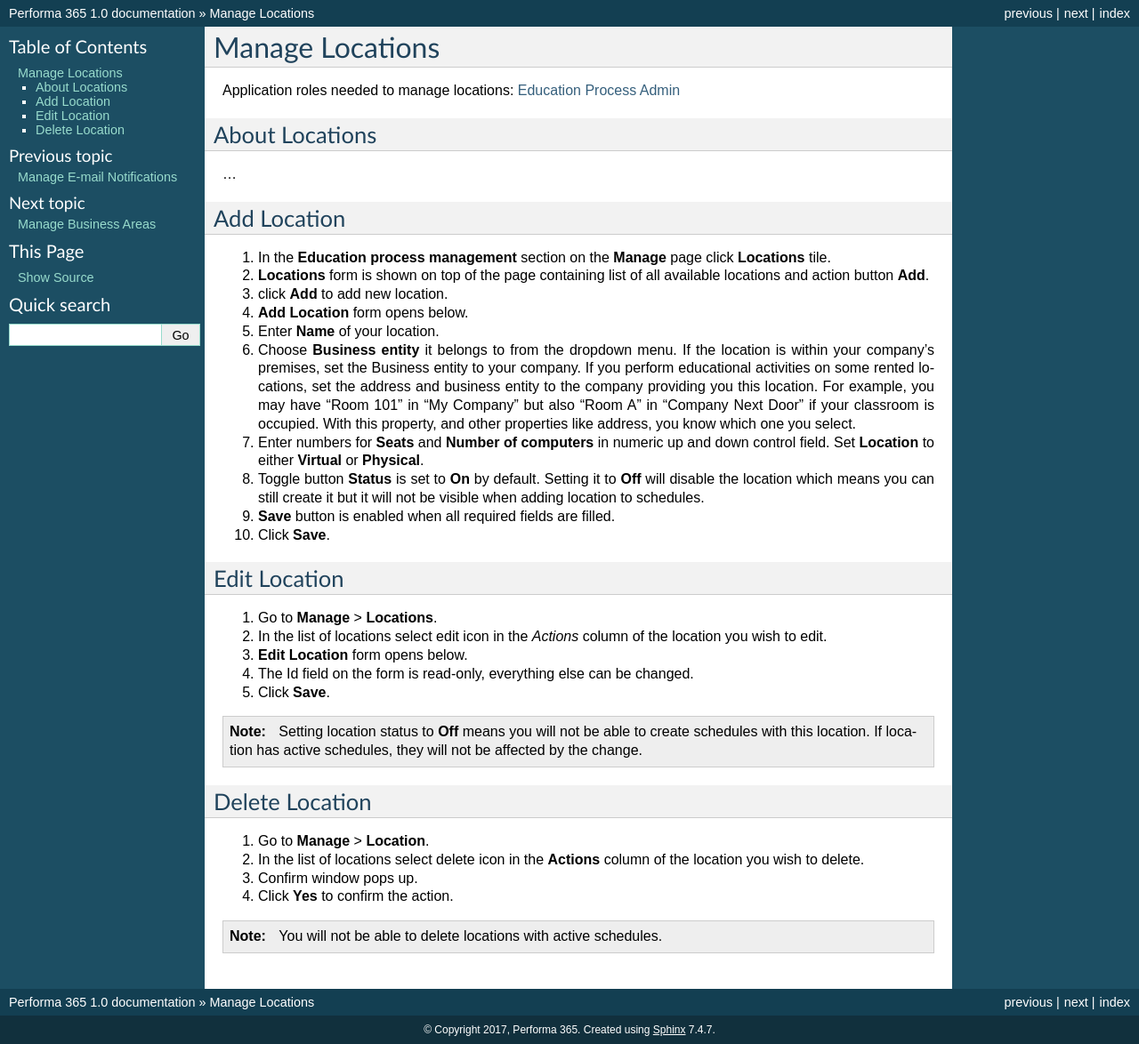
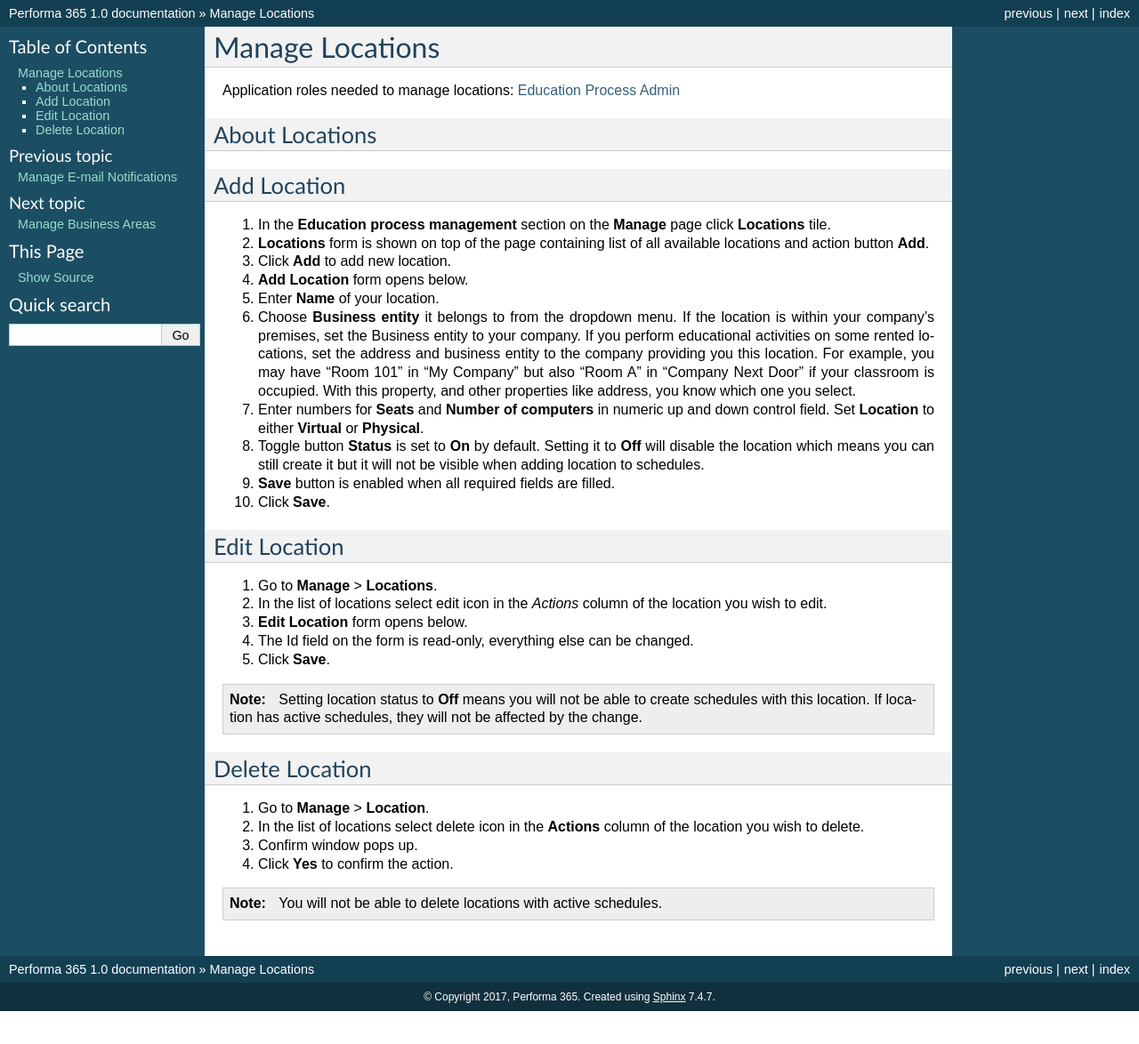
Before and after one commit to pslisko/performa365docs, a Sphinx documentation site: the page built from docs/howto/manage_locations.rst, in a window 1280 px wide. Shown: the whole page at 89% size. Built offline with Sphinx 7.4.7, drawn with Linux system fonts in a browser that asks for light colours; pages that are not in the unit, such as notebooks, are missing from menus; after the commit the page ends 1137 px from its top, so only the background shows below that.

```diff
--- a/docs/howto/manage_locations.rst
+++ b/docs/howto/manage_locations.rst
@@ -5,16 +5,20 @@ Manage Locations
 
 Application roles needed to manage locations: :ref:`Education Process Admin <education_process_administrator>`
 
+..
+
 About Locations
 ^^^^^^^^^^^^^^^^^^^^^^^^^^^
-...
+
+..
+
 
 Add Location
 ^^^^^^^^^^^^^^^^^^^^^^^^^^^
 
 #. In the **Education process management** section on the **Manage** page click **Locations** tile.
 #. **Locations** form is shown on top of the page containing list of all available locations and action button **Add**.
-#. click **Add** to add new location.
+#. Click **Add** to add new location.
 #. **Add Location** form opens below.
 #. Enter **Name** of your location.
 #. Choose **Business entity** it belongs to from the dropdown menu. If the location is within your company's premises, set the Business entity to your company. If you perform educational activities on some rented locations, set the address and business entity to the company providing you this location. For example, you may have “Room 101” in "My Company" but also “Room A” in "Company Next Door" if your classroom is occupied. With this property, and other properties like address, you know which one you select.
```
